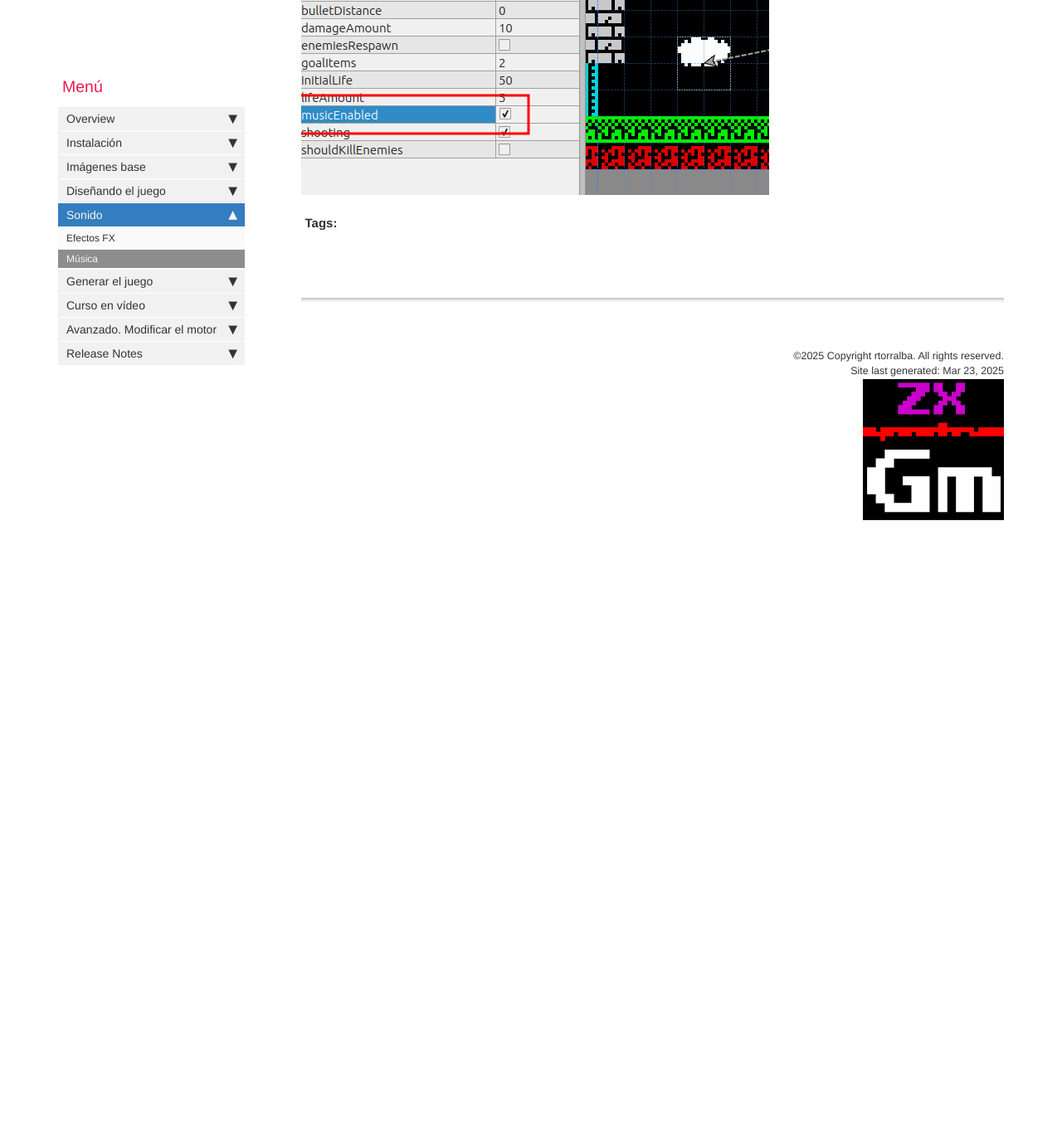
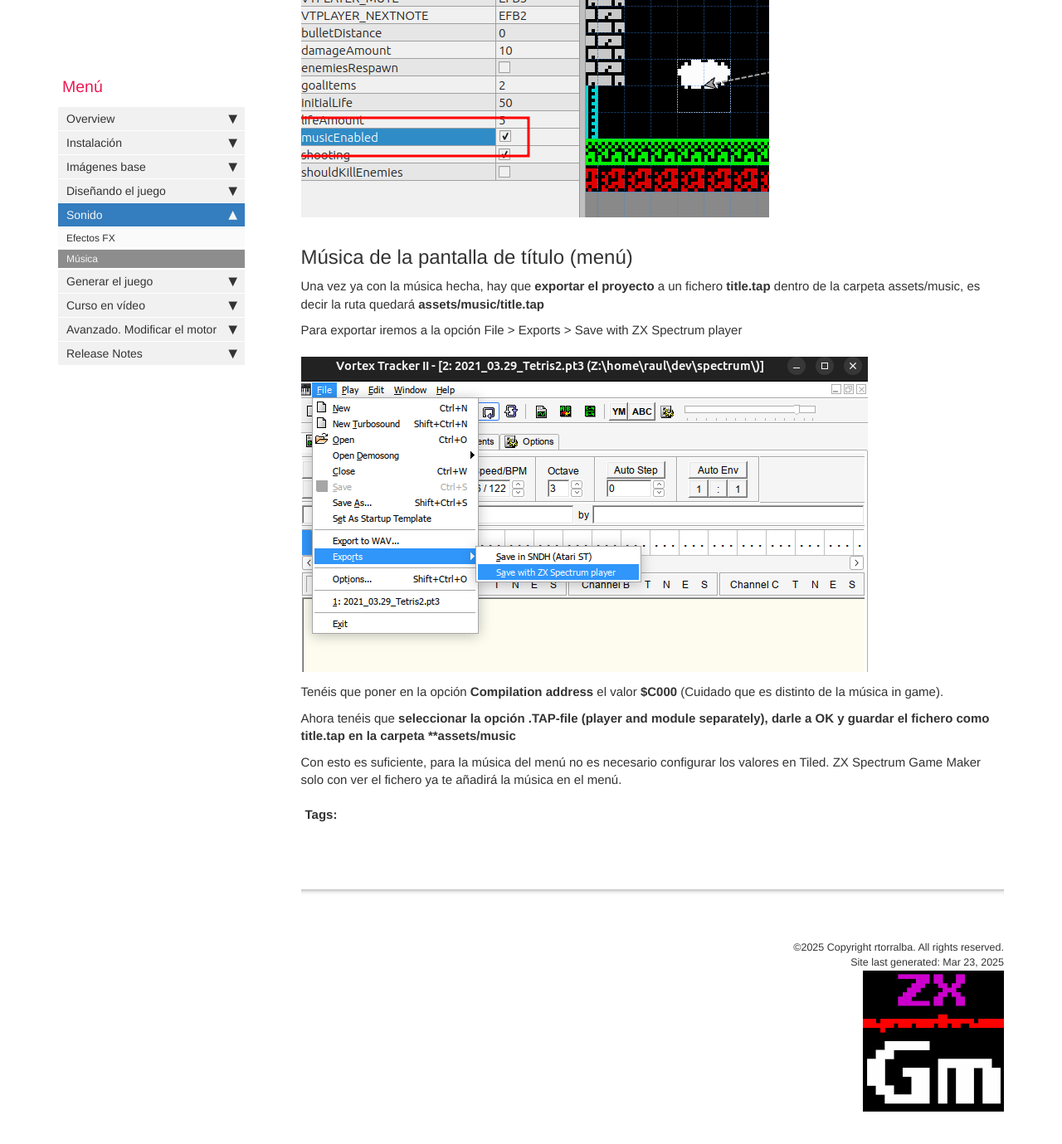
Before and after one commit to rtorralba/zx-game-maker-www, a Jekyll site: the page built from pages/mydoc/mydoc_sound_music.md, in a window 1280 px wide and 1400 px high, scrolled down 2615 px. Shown: the top 1379 px of the window at 83% size. Built offline with Jekyll 4.4.1, drawn with Linux system fonts in a browser that asks for light colours; comment, search, counter and statistics services are not loaded; before the commit the page ends 3302 px from its top, so only the background shows below that; some of the changed text lies outside the part shown.

Commit message:
Add release notes for March 23, 2025, update sidebar links and added title music documentation

```diff
--- a/_data/sidebars/mydoc_sidebar.yml
+++ b/_data/sidebars/mydoc_sidebar.yml
@@ -138,6 +138,8 @@
   - title: Release Notes
     output: web, pdf
     folderitems:
+    - title: 2025-03-23
+      url: /mydoc_release_notes_2025_03_23.html
     - title: 2025-03-18
       url: /mydoc_release_notes_2025_03_18.html
       output: web, pdf
--- a/pages/mydoc/mydoc_sound_music.md
+++ b/pages/mydoc/mydoc_sound_music.md
@@ -14,9 +14,9 @@
 
 [DESCARGA](https://bulba.untergrund.net/vortex_e.htm)
 
-## Exportación con Vortex Tracker II
+La podéis hacer vosotros mismos o tal vez alguien que entienda de musiquilla os lo puede pasar en forma de proyecto.pt3.
 
-La podéis hacer vosotros mismos o tal vez alguien que entienda de musiquilla os lo puede pasar en forma de proyecto.pt3.
+## Música in game
 
 Una vez ya con la música hecha, hay que **exportar el proyecto** a un fichero music.tap dentro de la carpeta assets/music, es decir la ruta quedará **assets/music/music.tap**
 
@@ -39,3 +39,17 @@
 Ya finalmente hay que crear una propiedad en nuestro mapa de tipo bool para activar o desactivar la música que llamaremos **musicEnabled**
 
 ![](images/tiled_music_enabled.png)
+
+## Música de la pantalla de título (menú)
+
+Una vez ya con la música hecha, hay que **exportar el proyecto** a un fichero **title.tap** dentro de la carpeta assets/music, es decir la ruta quedará **assets/music/title.tap**
+
+Para exportar iremos a la opción File > Exports > Save with ZX Spectrum player
+
+![](images/vortex_export_menu.png)
+
+Tenéis que poner en la opción **Compilation address** el valor **$C000** (Cuidado que es distinto de la música in game).
+
+Ahora tenéis que **seleccionar la opción .TAP-file (player and module separately), darle a OK y guardar el fichero como title.tap en la carpeta **assets/music**
+
+Con esto es suficiente, para la música del menú no es necesario configurar los valores en Tiled. ZX Spectrum Game Maker solo con ver el fichero ya te añadirá la música en el menú.
```
Also changed, not shown: pages/mydoc/mydoc_release_notes_2025_03_18 copy.md (added, +18 -0 lines).
